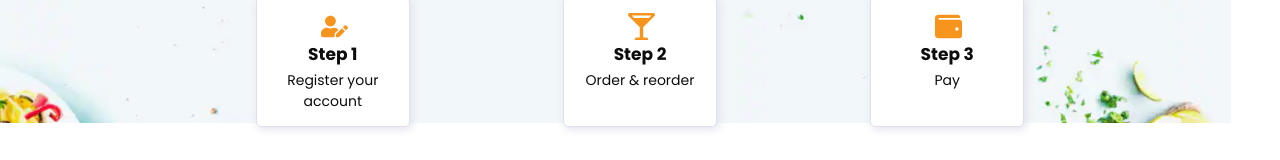
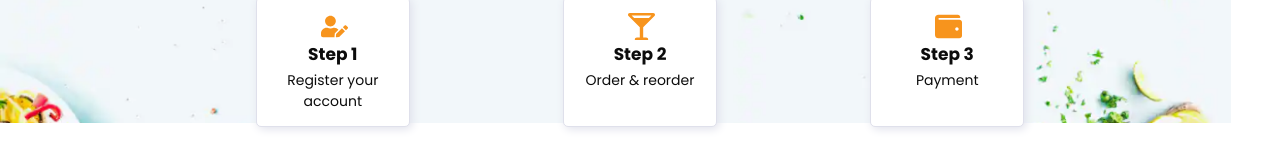
Before and after one commit to N-Pacis/supamenu-frontend, a React (Vite) app: page / in a window 1280 px wide. Shown: the part 429-589 px from the top of the page. Built offline with nearby package versions, Linux system fonts and the light colour scheme.

Commit message:
Update Landing.jsx

```diff
--- a/src/views/Landing.jsx
+++ b/src/views/Landing.jsx
@@ -21,8 +21,8 @@ const Landing = ({}) => {
       },
       {
         "id": 3,
-        "title": "Step 3",
-        "description": "Pay",
+        "title": "Step 3 ",
+        "description": "Payment",
         "icon":"pay"
     }
   ]
```
